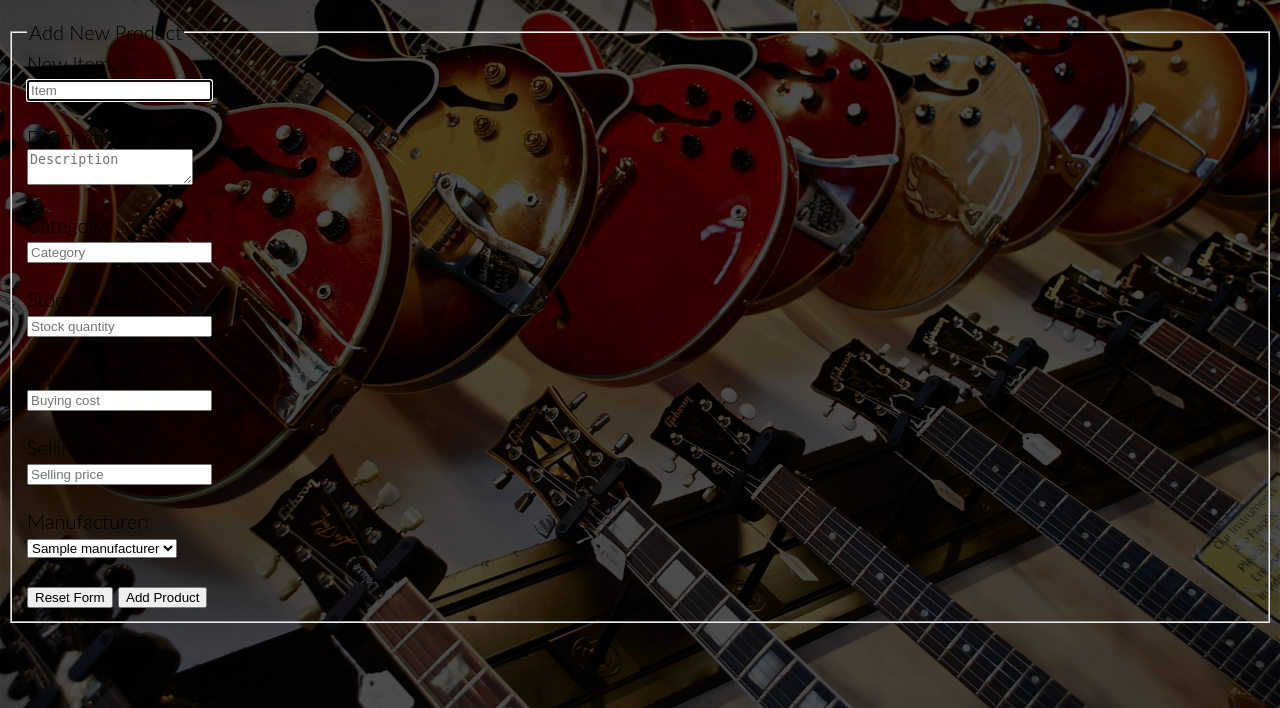
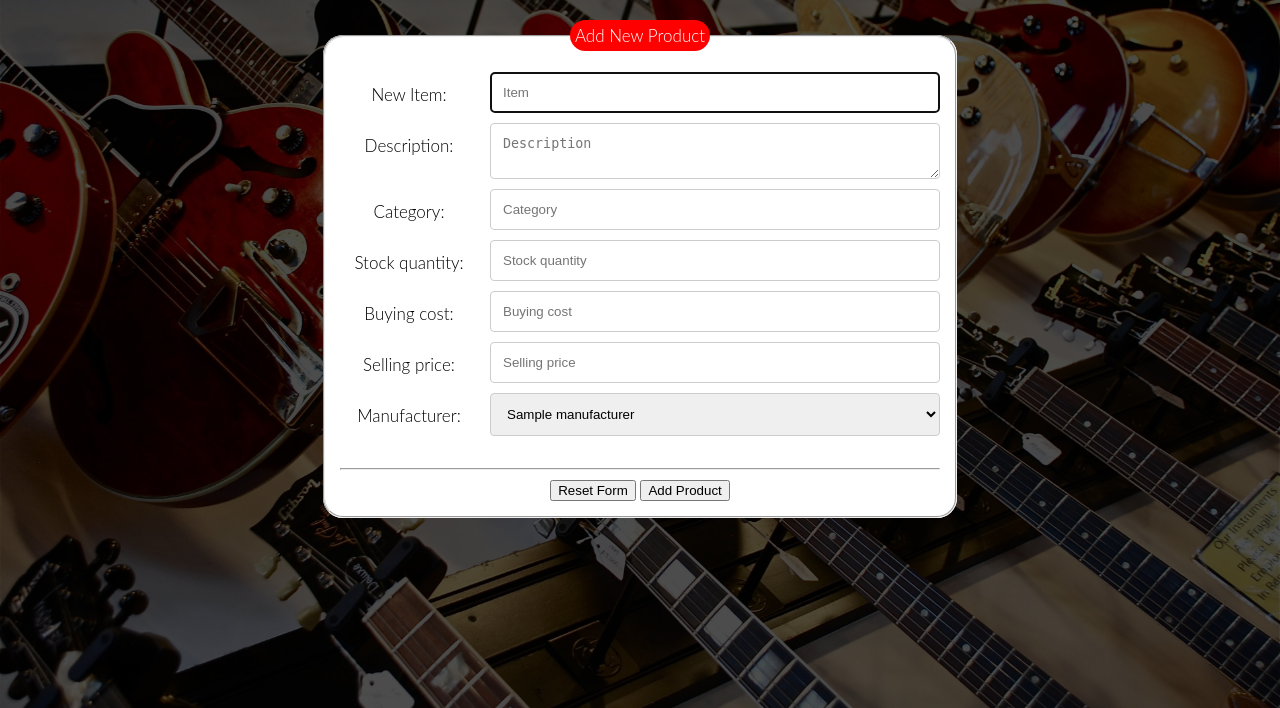
Before and after one commit to camsh69/Guitar_Store_Inventory_App_Python, a Flask app: page /products/new in a window 1280 px wide. Shown: the part 108-816 px from the top of the page. Run offline with Flask 2, Linux system fonts and the light colour scheme; a database or web service that is not in the repository returns one stand-in record (values such as "Sample title"); some libraries are stand-ins or nearby versions.

Commit message:
added styling for forms

```diff
--- a/controllers/products_controller.py
+++ b/controllers/products_controller.py
@@ -62,7 +62,6 @@ def update_product(id):
     product = product_repository.select(id)
     item = request.form['item']
     description = request.form['description']
-    # if request.form['description'] is not None else product.description
     category = request.form['category']
     stock_quantity = request.form['stock_quantity']
     buying_cost = request.form['buying_cost']
--- a/static/style.css
+++ b/static/style.css
@@ -156,6 +156,101 @@ a.button:active {
   color: tomato;
 }
 
+/* inline form  css snippets from w3 schools: https://www.w3schools.com/howto/ */
+.form-inline {
+  display: flex;
+  flex-flow: row wrap;
+  align-items: center;
+}
+
+/* Style the input fields */
+.form-inline select {
+  vertical-align: middle;
+  padding: 10px;
+  background-color: #fff;
+  border: 1px solid #ddd;
+  width: 33%;
+  height: 25%;
+}
+
+/* Style the submit button */
+/* .form-inline button {
+  padding: 10px 20px;
+  background-color: dodgerblue;
+  border: 1px solid #ddd;
+  color: white;
+}
+
+.form-inline button:hover {
+  background-color: royalblue;
+} */
+
+/* fieldset input forms  css snippets from w3 schools: https://www.w3schools.com/howto/*/
+
+fieldset {
+  display: inline-block;
+  background-color: white;
+  border-radius: 20px;
+  font-size: 0.85em;
+  padding: 15px;
+  margin: auto;
+  width: 600px;
+}
+
+legend {
+  background-color: red;
+  color: white;
+  padding: 5px;
+  border-radius: 20px;
+}
+
+/* Style inputs, select elements and textareas */
+input[type="text"],
+input[type="number"],
+select,
+textarea {
+  width: 100%;
+  padding: 12px;
+  border: 1px solid #ccc;
+  border-radius: 4px;
+  box-sizing: border-box;
+  resize: vertical;
+}
+
+/* Style the label to display next to the inputs */
+label {
+  padding: 12px 12px 12px 0;
+  display: inline-block;
+}
+
+/* Style the container */
+.container {
+  border-radius: 5px;
+  background-color: #f2f2f2;
+  padding: 20px;
+}
+
+/* Floating column for labels: 25% width */
+.col-25 {
+  float: left;
+  width: 25%;
+  margin-top: 6px;
+}
+
+/* Floating column for inputs: 75% width */
+.col-75 {
+  float: left;
+  width: 75%;
+  margin-top: 6px;
+}
+
+/* Clear floats after the columns */
+.row:after {
+  content: "";
+  display: table;
+  clear: both;
+}
+
 /* footer */
 
 footer {
--- a/templates/products/index.html
+++ b/templates/products/index.html
@@ -8,7 +8,7 @@
         </div>
         <br>
         <div class="filter">
-            <form action="/products" method="get">
+            <form class="form-inline" action="/products" method="get">
                 <div>
                     Filter:
                     <label for="manufacturer"></label>
--- a/templates/products/new.html
+++ b/templates/products/new.html
@@ -1,60 +1,70 @@
 {% extends 'base.html' %}
 {% block content %}
 
+<section id="new-product-form-container">
+    <div style="text-align: center;">
         <fieldset>
             <legend>Add New Product</legend>
 
-    <form action="/products/new" method="post">
-        <div>
+            <form class="form" action="/products/new" method="post">
+                <div class="row">
+                    <div class="col-25">
                         <label for="item">New Item: </label>
                     </div>
-        <div>
+                    <div class="col-75">
                         <input type="text" name="item" id="item" placeholder="Item" maxlength="255" autofocus required>
                     </div>
-        <br>
-        <div>
+                </div>
+                <div class="row">
+                    <div class="col-25">
                         <label for="description">Description: </label>
                     </div>
-        <div>
-            <textarea name="description" id="description" placeholder="Description" cols="18" rows="2" maxlength="255"
-                required></textarea>
+                    <div class="col-75">
+                        <textarea name="description" id="description" placeholder="Description" cols="18" rows="2"
+                            maxlength="255" required></textarea>
                     </div>
-        <br>
-        <div>
+                </div>
+                <div class="row">
+                    <div class="col-25">
                         <label for="category">Category: </label>
                     </div>
-        <div>
-            <input type="text" name="category" id="category" placeholder="Category" maxlength="255" required>
+                    <div class="col-75">
+                        <input type="text" name="category" id="category" placeholder="Category" maxlength="255"
+                            required>
                     </div>
-        <br>
-        <div>
+                </div>
+                <div class="row">
+                    <div class="col-25">
                         <label for="stock_quantity">Stock quantity: </label>
                     </div>
-        <div>
-            <input type="number" name="stock_quantity" id="stock_quantity" min="0" placeholder="Stock quantity"
-                required>
+                    <div class="col-75">
+                        <input type="number" name="stock_quantity" id="stock_quantity" min="0"
+                            placeholder="Stock quantity" required>
                     </div>
-        <br>
-        <div>
+                </div>
+                <div class="row">
+                    <div class="col-25">
                         <label for="buying_cost">Buying cost: </label>
                     </div>
-        <div>
-            <input type="number" name="buying_cost" id="buying_cost" step="0.01" min="0" placeholder="Buying cost"
-                required>
+                    <div class="col-75">
+                        <input type="number" name="buying_cost" id="buying_cost" step="0.01" min="0"
+                            placeholder="Buying cost" required>
                     </div>
-        <br>
-        <div>
+                </div>
+                <div class="row">
+                    <div class="col-25">
                         <label for="selling_price">Selling price: </label>
                     </div>
-        <div>
-            <input type="number" name="selling_price" id="selling_price" step="0.01" min="0" placeholder="Selling price"
-                required>
+                    <div class="col-75">
+                        <input type="number" name="selling_price" id="selling_price" step="0.01" min="0"
+                            placeholder="Selling price" required>
                     </div>
-        <br>
-        <div>
+                </div>
+                <div class="row">
+                    <div class="col-25">
                         <label for="manufacturer">Manufacturer: </label>
                     </div>
-        <div>
+                    <div class="col-75">
                         <select name="manufacturer_id" id="manufacturer">
                             {% for manufacturer in all_manufacturers %}
                             {% if manufacturer.is_active != False %}
@@ -65,13 +75,16 @@
                             {% endfor %}
                         </select>
                     </div>
+                </div>
                 <br>
+                <hr>
                 <div>
-            <button type="reset">Reset Form</button>
-            <button type="submit">Add Product</button>
+                    <input type="reset" value="Reset Form">
+                    <input type="submit" value="Add Product">
                 </div>
             </form>
 
         </fieldset>
-
+    </div>
+</section>
 {% endblock content %}
```
Lines whose indentation alone changed are shown as unchanged.
